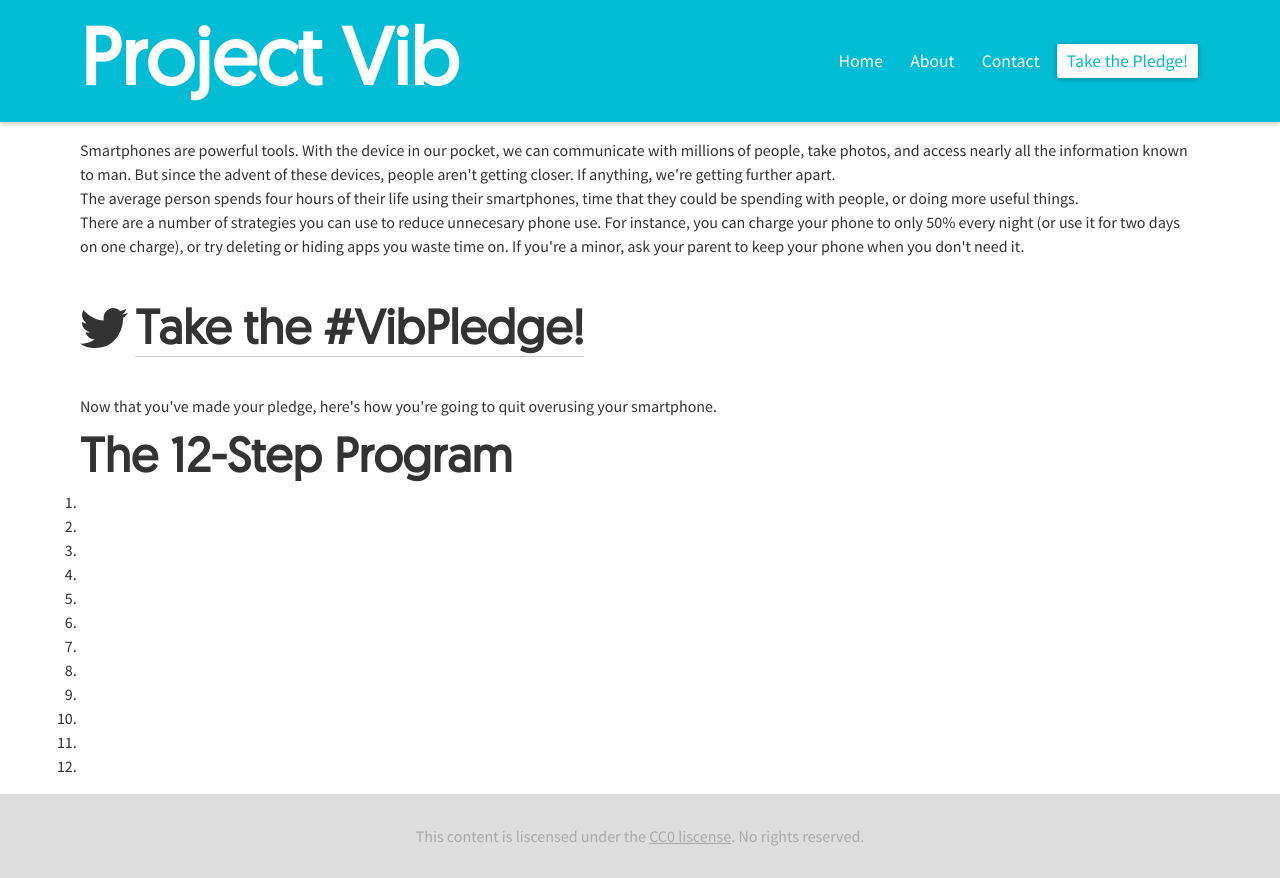
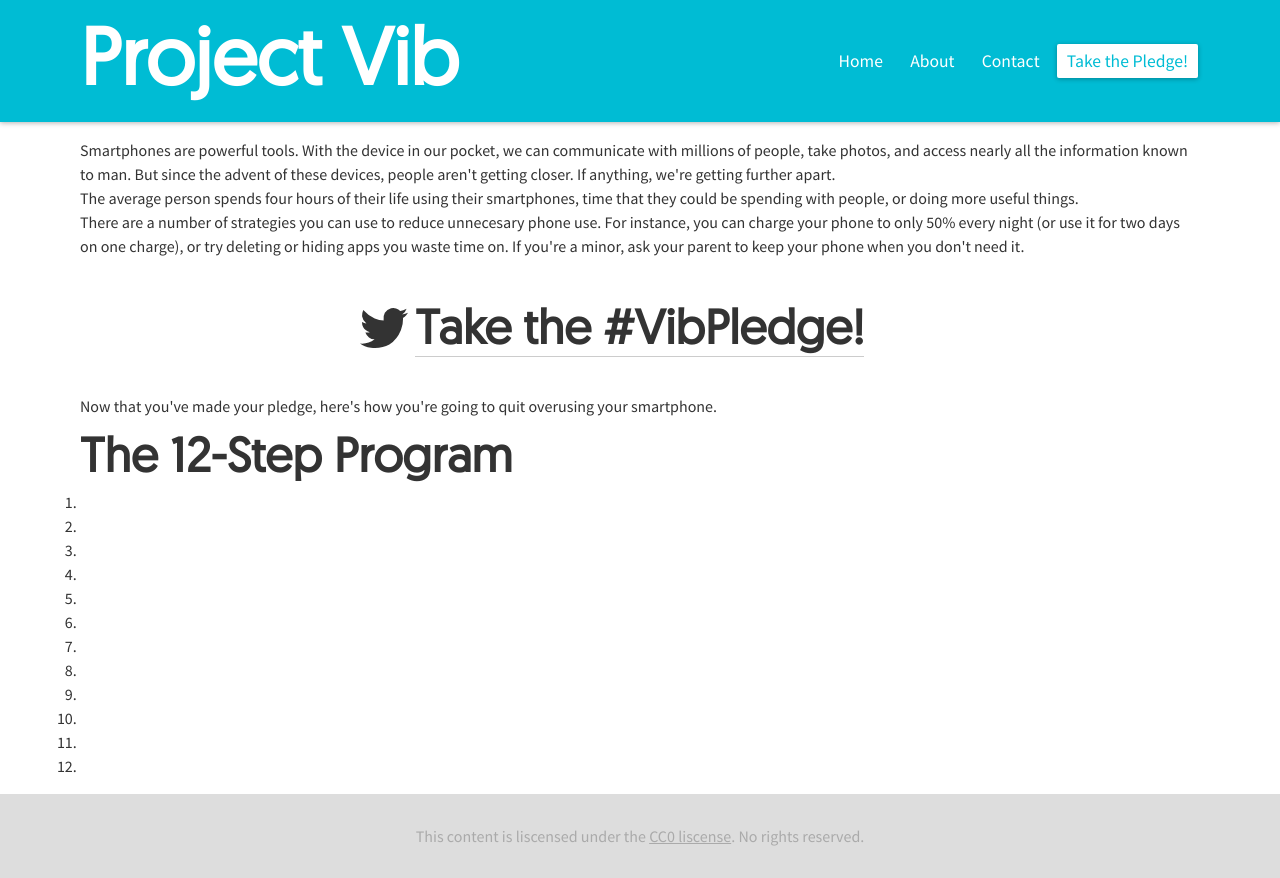
Before and after one commit to ErikBoesen/ProjectVib, a plain HTML site: page index.html in a window 1280 px wide. Drawn offline with Linux system fonts and the light colour scheme; a script that the page names is missing.

Commit message:
Centered stuff

```diff
--- a/index.html
+++ b/index.html
@@ -27,11 +27,11 @@
         <p>Smartphones are powerful tools. With the device in our pocket, we can communicate with millions of people, take photos, and access nearly all the information known to man. But since the advent of these devices, people aren't getting closer. If anything, we're getting further apart.</p>
         <p>The average person spends four hours of their life using their smartphones, time that they could be spending with people, or doing more useful things.</p>
         <p>There are a number of strategies you can use to reduce unnecesary phone use. For instance, you can charge your phone to only 50% every night (or use it for two days on one charge), or try deleting or hiding apps you waste time on. If you're a minor, ask your parent to keep your phone when you don't need it.</p>
-        <section class="twitter">
+        <div class="twitter">
             <h3><img src="images/twitter.svg" alt="Twitter icon"> <a href="https://twitter.com/intent/tweet?text=I%27m+taking+the+%23VibPledge+to+not+use+my+smartphone+unnecesarily!+Join+me+at+projectvib.org!+@ProjectVib">Take the #VibPledge!</a></h3>
             </a>
             <div id="tweets"></div>
-        </section>
+        </div>
         <p>Now that you've made your pledge, here's how you're going to quit overusing your smartphone.</p>
         <h3>The 12-Step Program</h3>
         <ol>
--- a/stylesheets/index.css
+++ b/stylesheets/index.css
@@ -1,5 +1,6 @@
 .twitter {
     margin: 2em auto;
+    width: 50%;
 }
 .twitter img {
     height: 1em;
@@ -22,7 +23,6 @@ h3 {
 }
 #tweets {
     text-align: left;
-    width: 50%;
 }
 #tweets:after {
     content: '';
```
